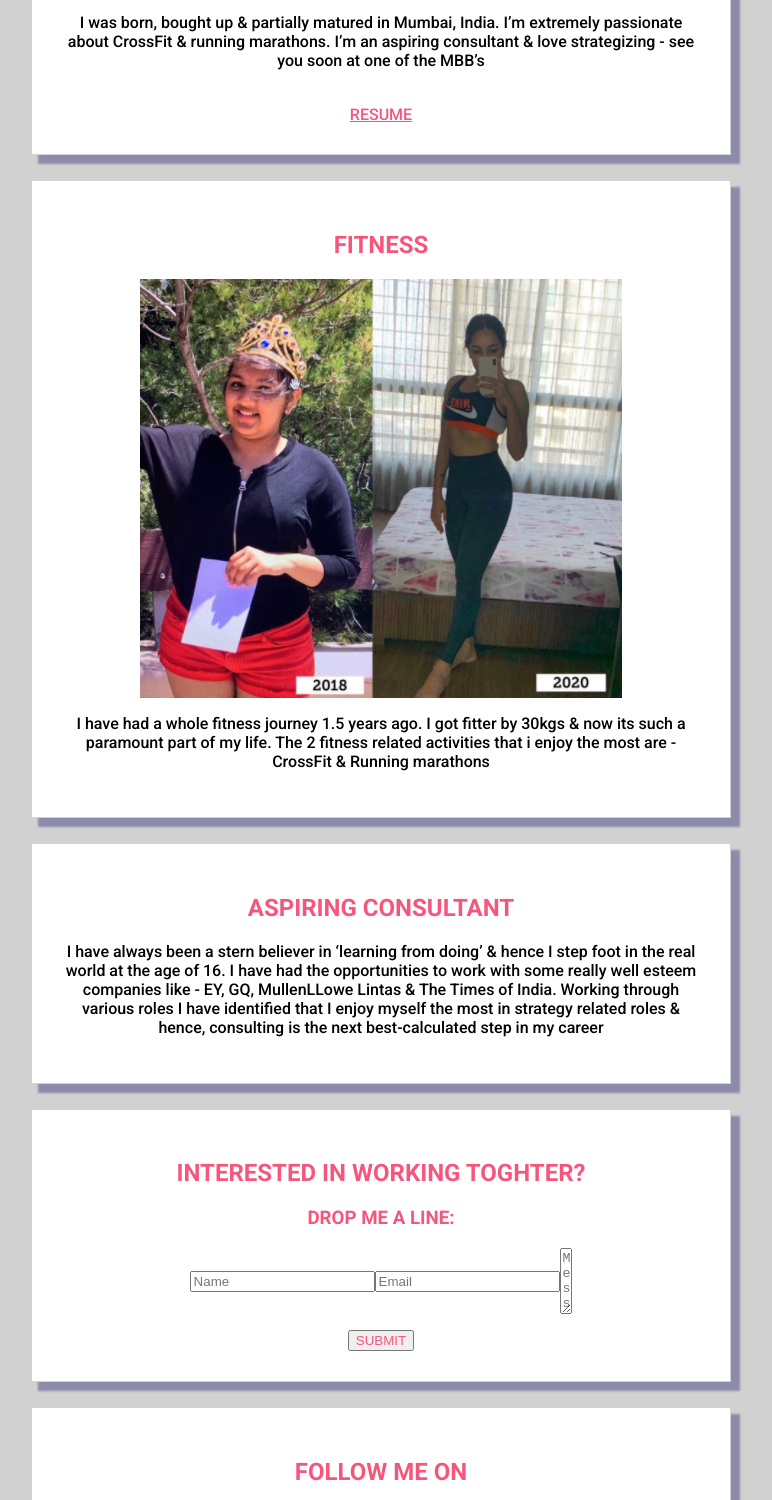
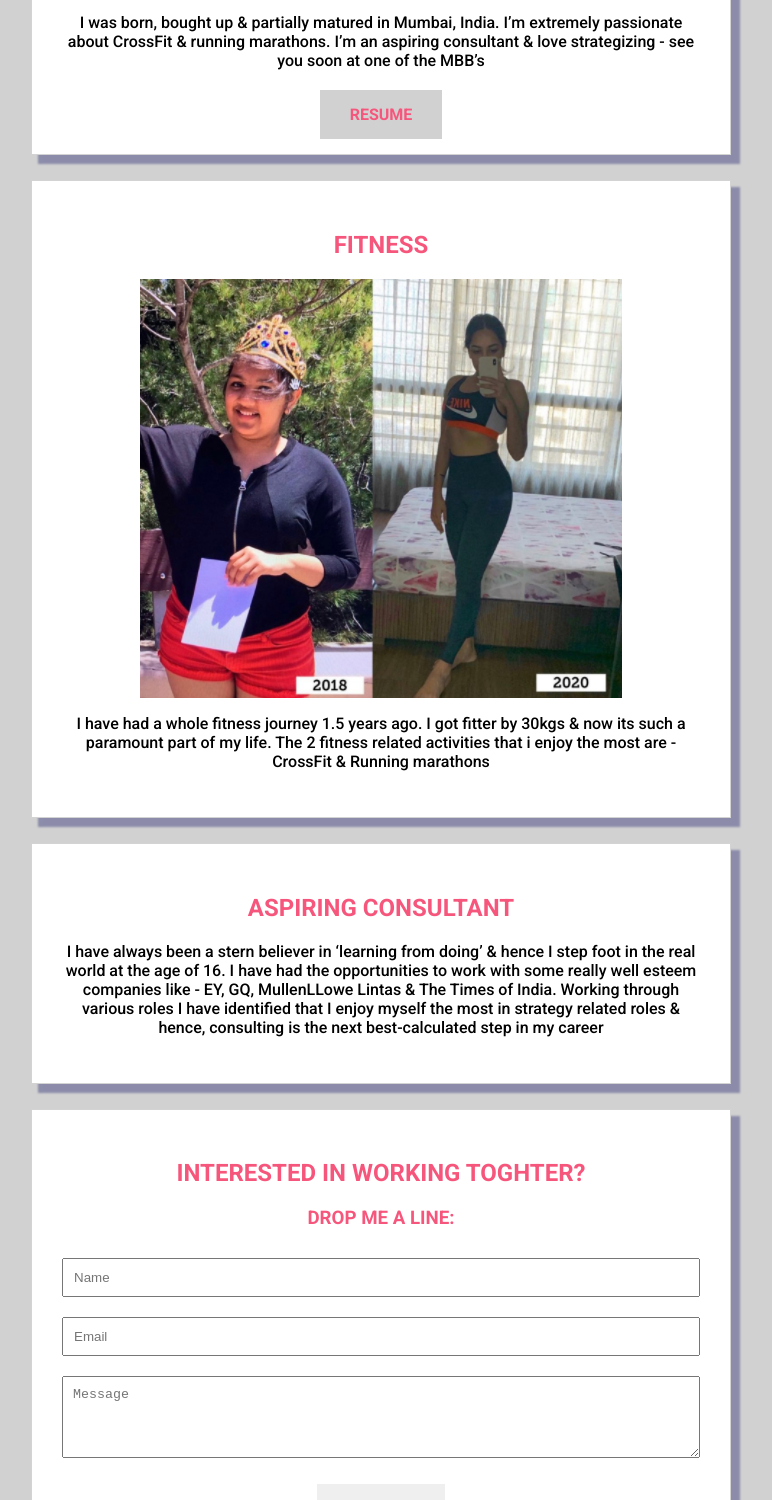
Before and after one commit to Mahika-Nahata/my-profile, a plain HTML site: page index.html in a window 1280 px wide. Shown: the part 255-1755 px from the top of the page, without its empty margins (259-1031 px from the left). Drawn offline with Linux system fonts and the light colour scheme.

Commit message:
Update style.css

```diff
--- a/styles/style.css
+++ b/styles/style.css
@@ -23,6 +23,7 @@ body{
 }
 .text-pink{
     color: #F7567C;
+    border: none;
 }
 h2{
     color: #A72608;
@@ -31,11 +32,34 @@ ul{
     list-style: none;
     padding: 0px;
 }
+form{
+    flex-direction: column;
+    align-items: stretch !important;
+}
+textarea, input{
+    padding: 10px;
+    margin: 10px 0px;
+}
+button{
+    width: 20%;
+    padding: 20px;
+    font-weight: 900;
+}
+.button-like{
+    text-decoration: none;
+    background-color: #d1d1d1;
+    width: 20%;
+    margin: 10px 0px;
+    padding: 15px 30px;
+    font-weight: 900;
+}
 .flexbox-container{
+    display: flex;
+    align-items: center;
+}
+.flexbox-spacearound{
     padding: 0% 20%;
-    display: flex;
     justify-content: space-around;
-    align-items: center;
 }
 .icon{
     width: 40px;
```
